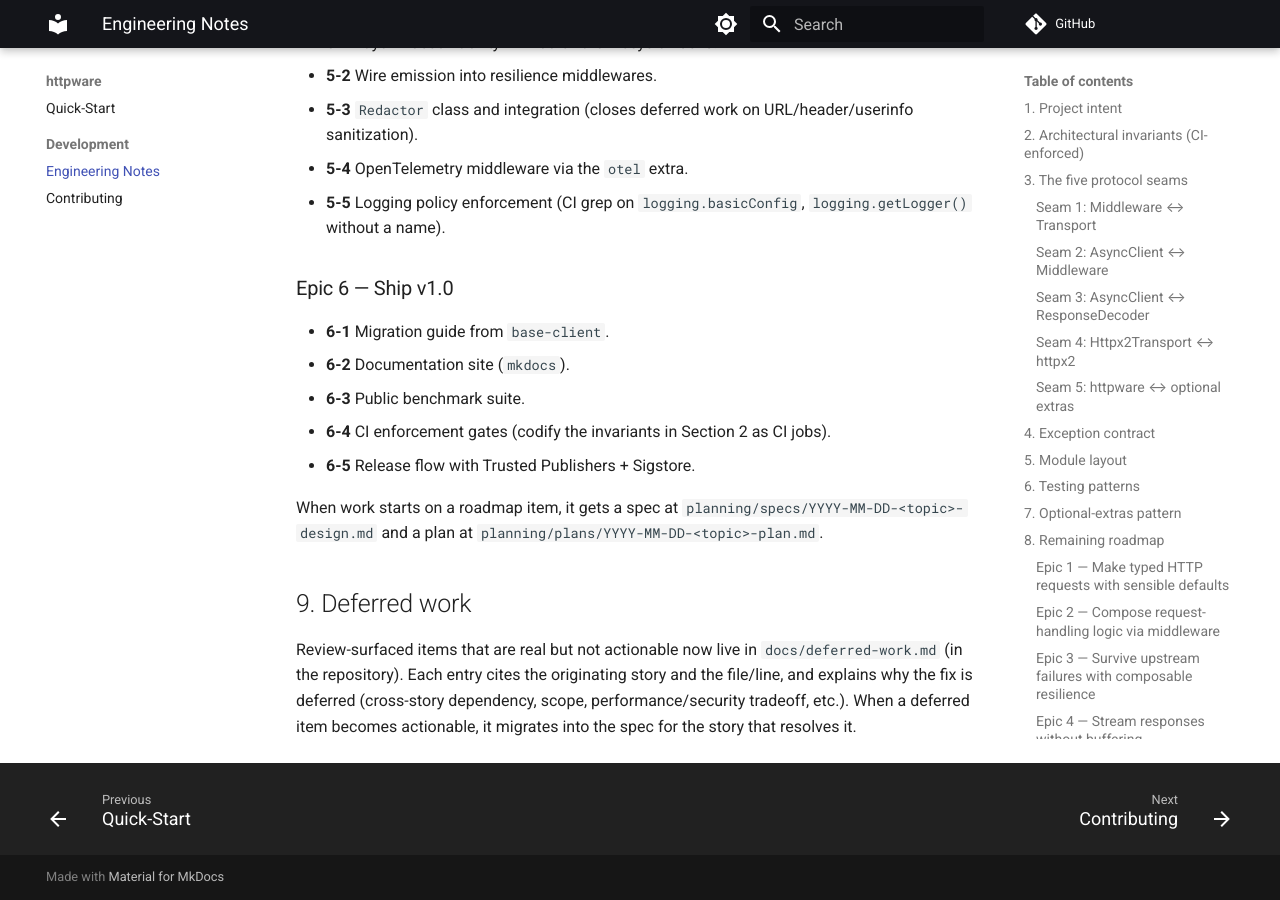
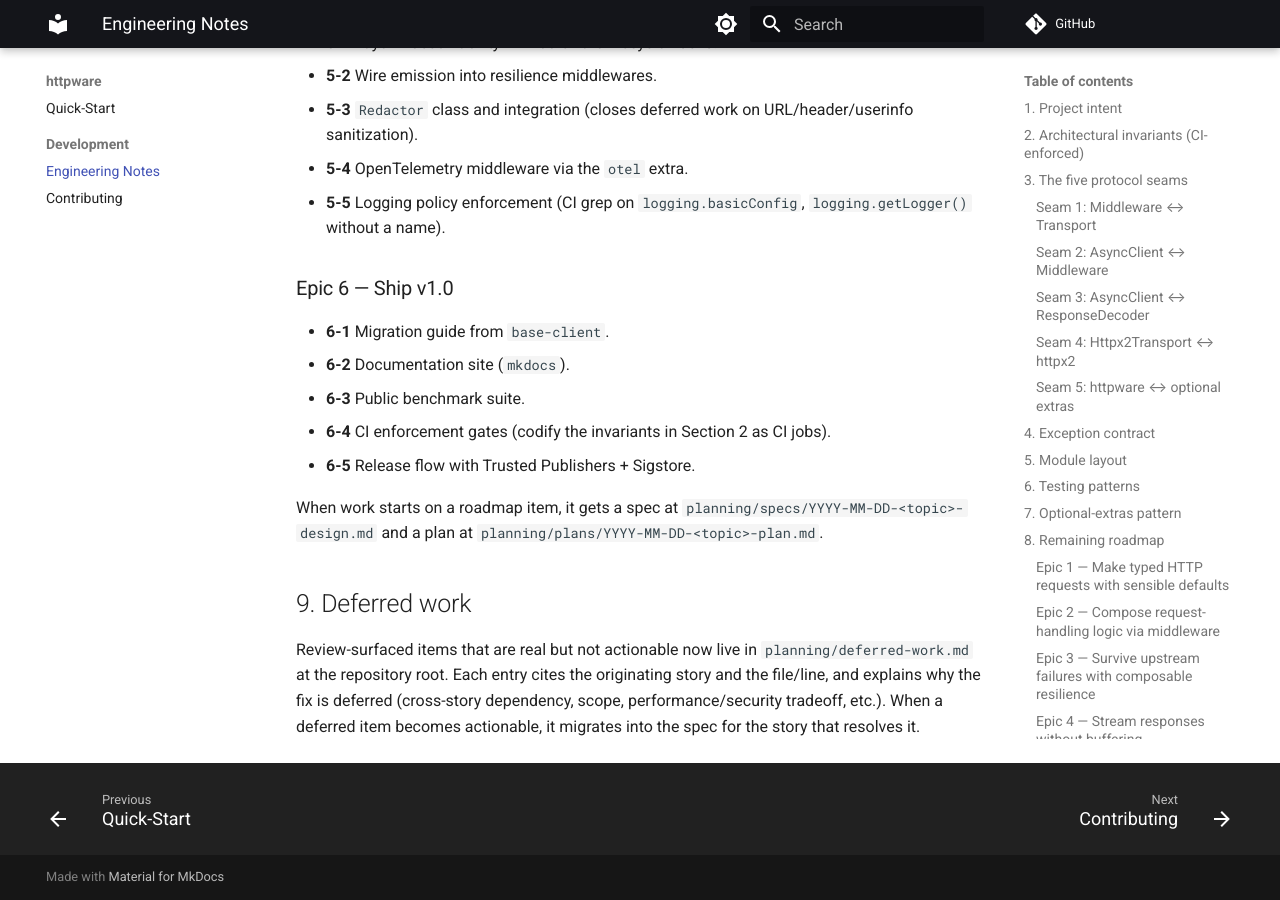
Before and after one commit to modern-python/httpware, an MkDocs documentation site: the page built from docs/dev/engineering.md, in a window 1280 px wide and 900 px high, scrolled down 5894 px. Built offline with MkDocs 1.6.1 and Material for MkDocs 9.7.7, drawn with Linux system fonts in a browser that asks for light colours; comment, search, counter and statistics services are not loaded.

Commit message:
docs: correct deferred-work path reference in engineering notes

```diff
--- a/docs/dev/engineering.md
+++ b/docs/dev/engineering.md
@@ -182,4 +182,4 @@ When work starts on a roadmap item, it gets a spec at `planning/specs/YYYY-MM-DD
 
 ## 9. Deferred work
 
-Review-surfaced items that are real but not actionable now live in `docs/deferred-work.md` (in the repository). Each entry cites the originating story and the file/line, and explains why the fix is deferred (cross-story dependency, scope, performance/security tradeoff, etc.). When a deferred item becomes actionable, it migrates into the spec for the story that resolves it.
+Review-surfaced items that are real but not actionable now live in `planning/deferred-work.md` at the repository root. Each entry cites the originating story and the file/line, and explains why the fix is deferred (cross-story dependency, scope, performance/security tradeoff, etc.). When a deferred item becomes actionable, it migrates into the spec for the story that resolves it.
```
